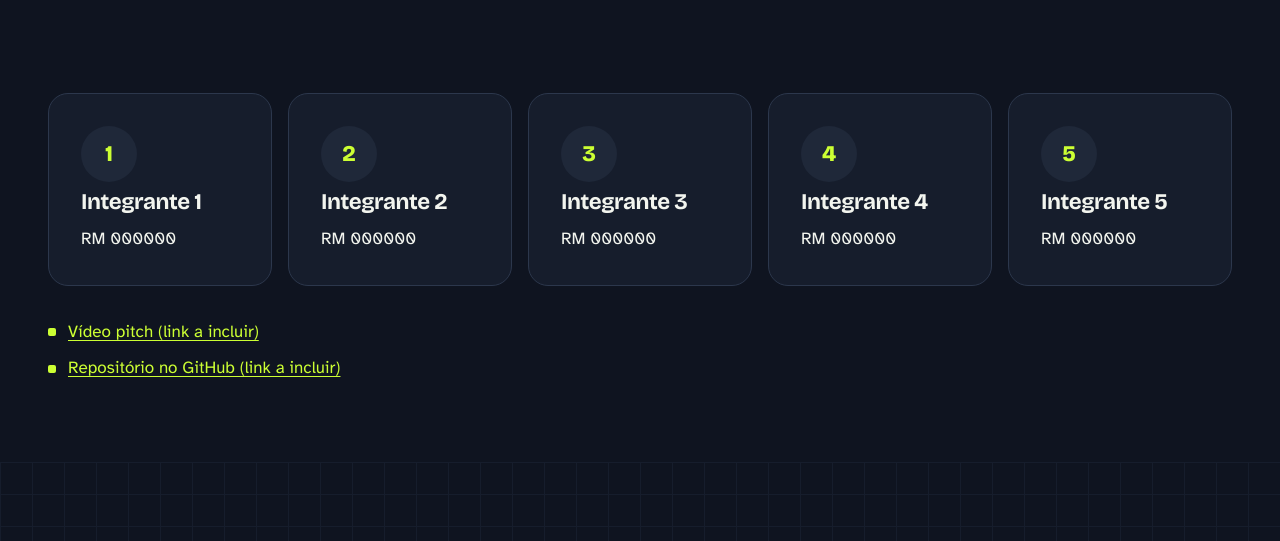
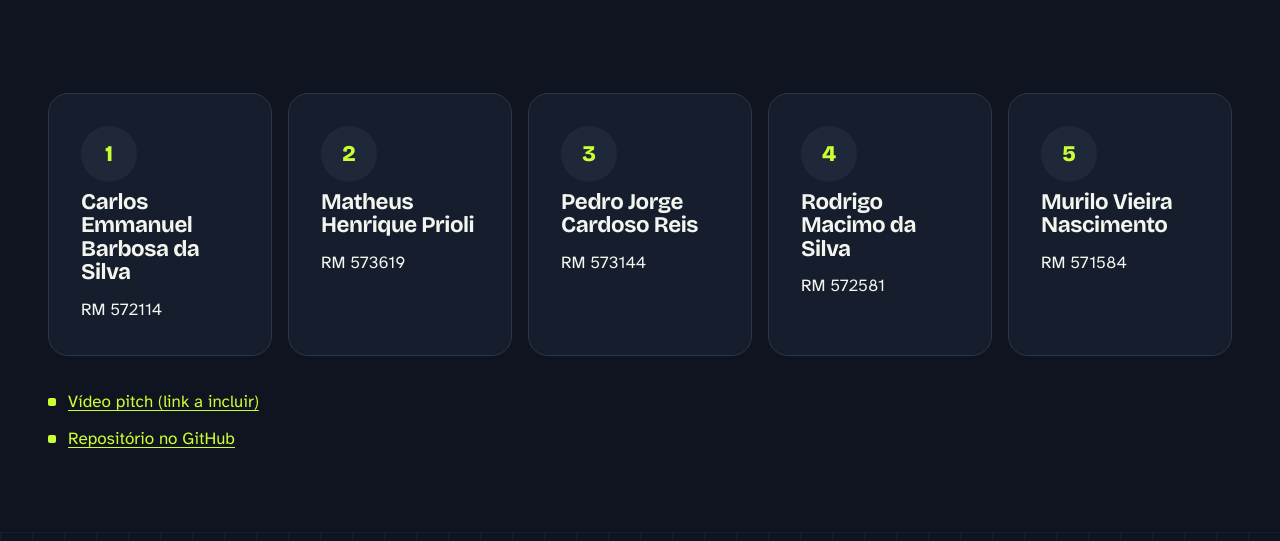
Before and after one commit to pjcreis/xandinho, a plain HTML site: page equipe.html in a window 1280 px wide. Shown: the part 242-783 px from the top of the page. Drawn offline with nearby package versions, Linux system fonts and the light colour scheme.

Commit message:
Update team member names and GitHub link

```diff
--- a/equipe.html
+++ b/equipe.html
@@ -44,15 +44,15 @@
       <div class="conteiner">
         <h2 class="visualmente-oculto" id="titulo-integrantes">Integrantes</h2>
         <ul class="pessoas">
-          <li class="bloco"><span class="pessoa__inicial" aria-hidden="true">1</span><h3>Integrante 1</h3><p>RM 000000</p></li>
-          <li class="bloco"><span class="pessoa__inicial" aria-hidden="true">2</span><h3>Integrante 2</h3><p>RM 000000</p></li>
-          <li class="bloco"><span class="pessoa__inicial" aria-hidden="true">3</span><h3>Integrante 3</h3><p>RM 000000</p></li>
-          <li class="bloco"><span class="pessoa__inicial" aria-hidden="true">4</span><h3>Integrante 4</h3><p>RM 000000</p></li>
-          <li class="bloco"><span class="pessoa__inicial" aria-hidden="true">5</span><h3>Integrante 5</h3><p>RM 000000</p></li>
+          <li class="bloco"><span class="pessoa__inicial" aria-hidden="true">1</span><h3>Carlos Emmanuel Barbosa da Silva</h3><p>RM 572114</p></li>
+          <li class="bloco"><span class="pessoa__inicial" aria-hidden="true">2</span><h3>Matheus Henrique Prioli</h3><p>RM 573619</p></li>
+          <li class="bloco"><span class="pessoa__inicial" aria-hidden="true">3</span><h3>Pedro Jorge Cardoso Reis</h3><p>RM 573144</p></li>
+          <li class="bloco"><span class="pessoa__inicial" aria-hidden="true">4</span><h3>Rodrigo Macimo da Silva</h3><p>RM 572581</p></li>
+          <li class="bloco"><span class="pessoa__inicial" aria-hidden="true">5</span><h3>Murilo Vieira Nascimento</h3><p>RM 571584</p></li>
         </ul>
         <ul class="lista-limpa">
           <li><a href="#">Vídeo pitch (link a incluir)</a></li>
-          <li><a href="#">Repositório no GitHub (link a incluir)</a></li>
+          <li><a href="https://github.com/pjcreis/xandinho">Repositório no GitHub</a></li>
         </ul>
       </div>
     </section>
```
